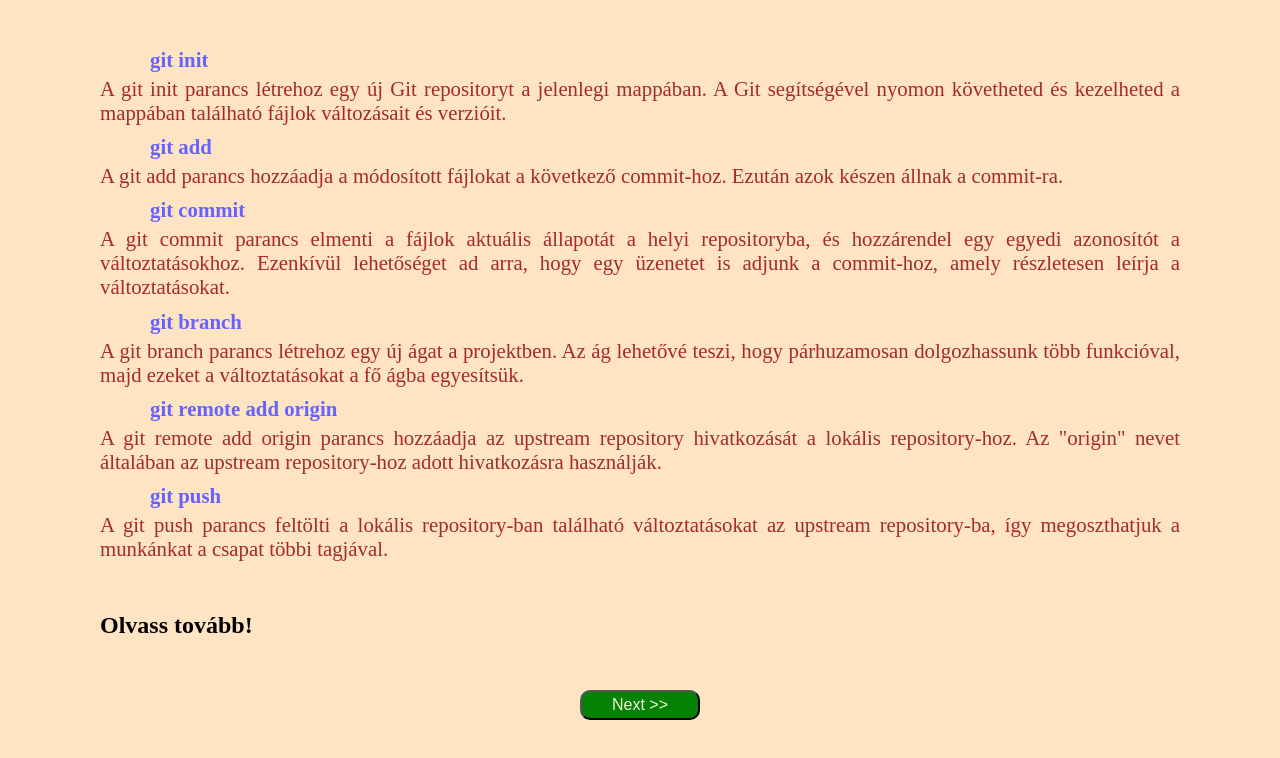
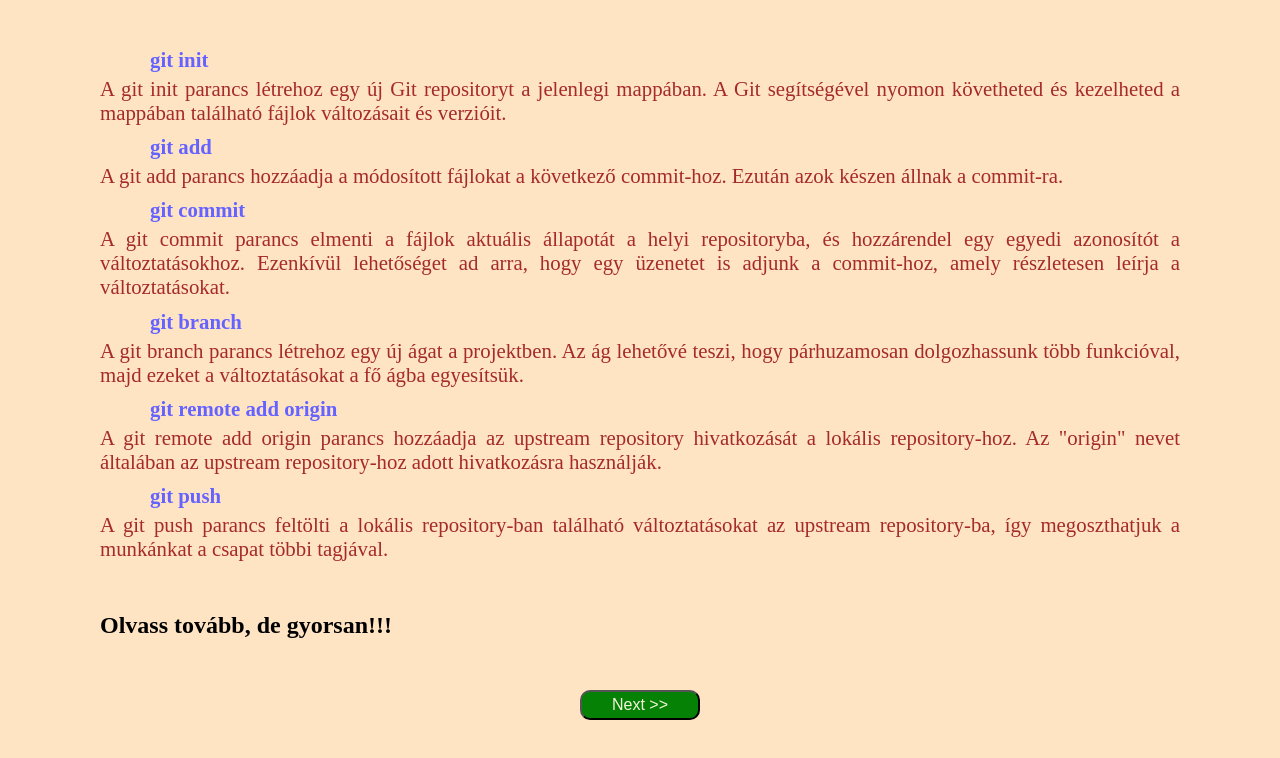
Before and after one commit to feribacsy/git_valami, a plain HTML site: page index.html in a window 1280 px wide. Shown: the part 2430-3188 px from the top of the page. Drawn offline with Linux system fonts and the light colour scheme.

Commit message:
Harmadik

```diff
--- a/index.html
+++ b/index.html
@@ -199,7 +199,7 @@
                 repository-ba, így megoszthatjuk a munkánkat a csapat többi tagjával.</p>
         </article>
         <article>
-            <h2>Olvass tovább!</h2>
+            <h2>Olvass tovább, de gyorsan!!!</h2>
         </article>
     </section>
     <footer><a href="oldal_2.html"><button class="prev_next">Next >></button></a></footer>
```
